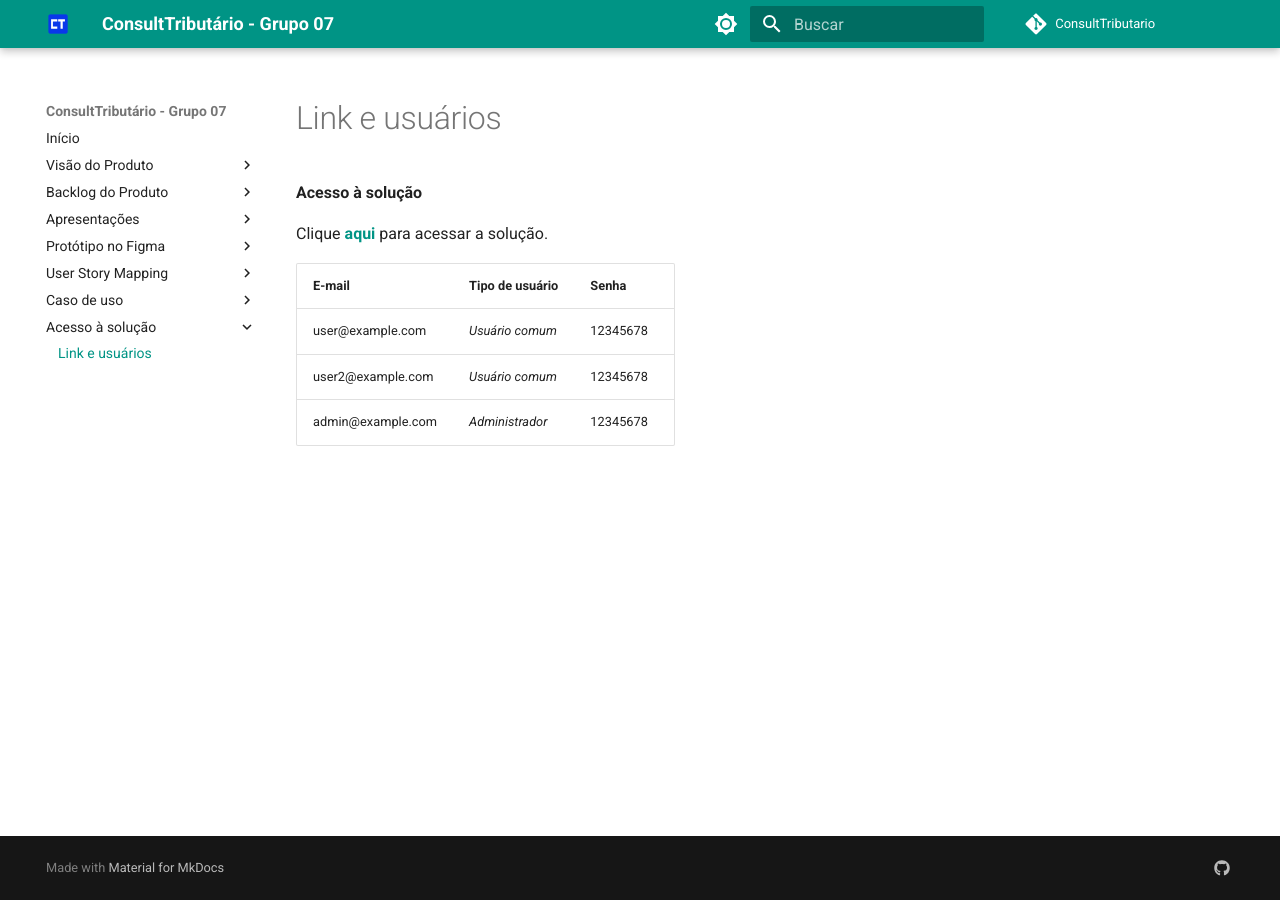
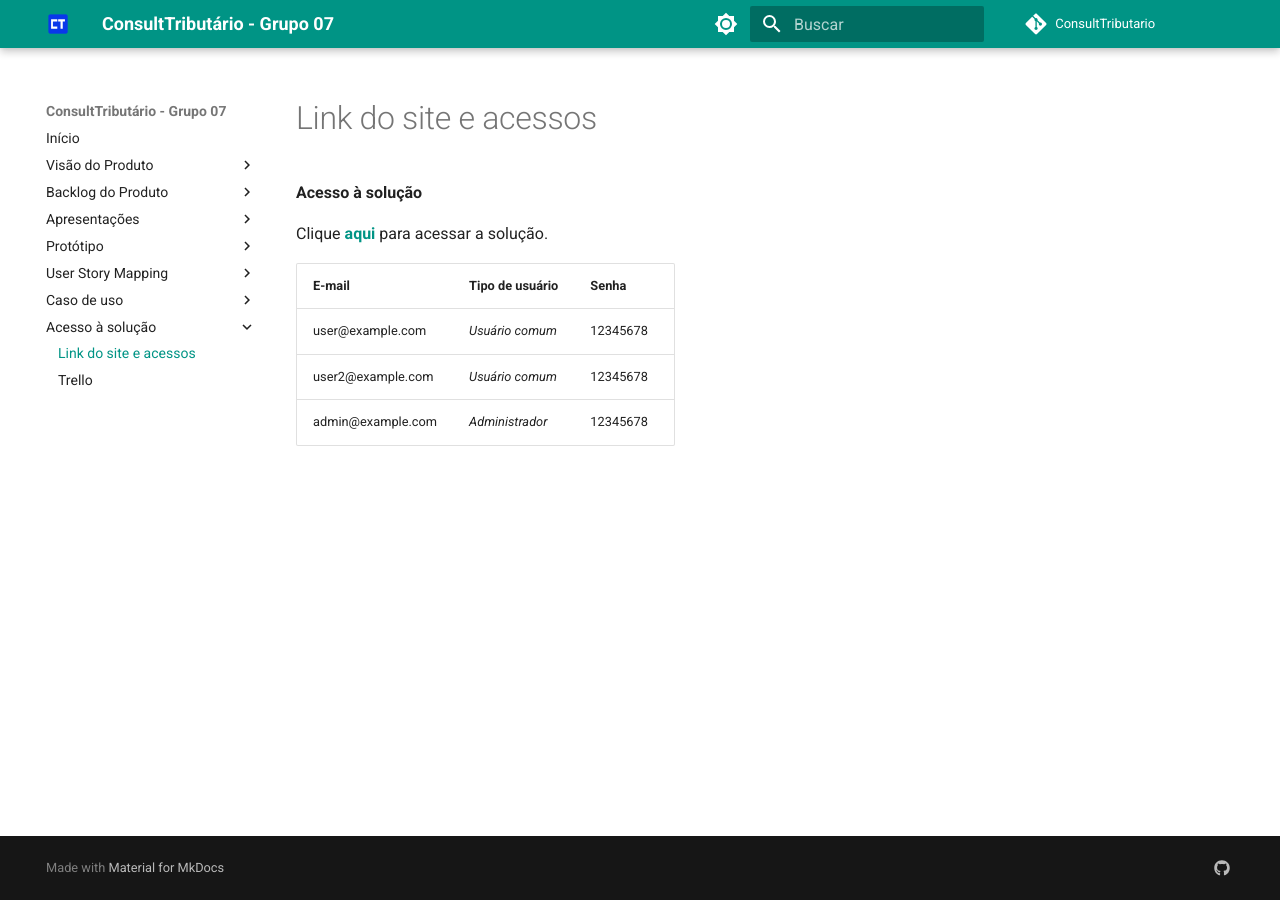
Before and after one commit to mdsreq-fga-unb/2025.1-T02-ConsultTributario, an MkDocs documentation site: the page built from docs/acessoAoSite/acesso.md, in a window 1280 px wide. Built offline with MkDocs 1.6.1 and Material for MkDocs 9.7.7, drawn with Linux system fonts in a browser that asks for light colours; comment, search, counter and statistics services are not loaded.

Commit message:
docs: adiciona link do trello

```diff
--- a/mkdocs.yml
+++ b/mkdocs.yml
@@ -137,8 +137,8 @@ nav:
     - Apresentação 3: apresentacoes/apresentacao-3.md
     - Apresentação 4: apresentacoes/apresentacao-4.md
     - Apresentação Cliente: apresentacoes/apresentacao-cliente.md
-  - Protótipo no Figma:
-    - Versão 1: prototipo/versao1.md
+  - Protótipo:
+    - Wireframe: prototipo/wireframe.md
   - User Story Mapping:
     - ComunEventos: USM/usm.md
   - Caso de uso:
@@ -148,4 +148,5 @@ nav:
     - Consultar Serviços de Saúde: CasosDeUso/epecA.md
     - Registrar Visita Domiciliar: CasosDeUso/specDi.md
   - Acesso à solução:
-    - Link e usuários: acessoAoSite/acesso.md
+    - Link do site e acessos: acessoAoSite/acesso.md
+    - Trello: acessoAoSite/trello.md
```
Also changed, not shown: docs/acessoAoSite/trello.md (added, +5 -0 lines).
